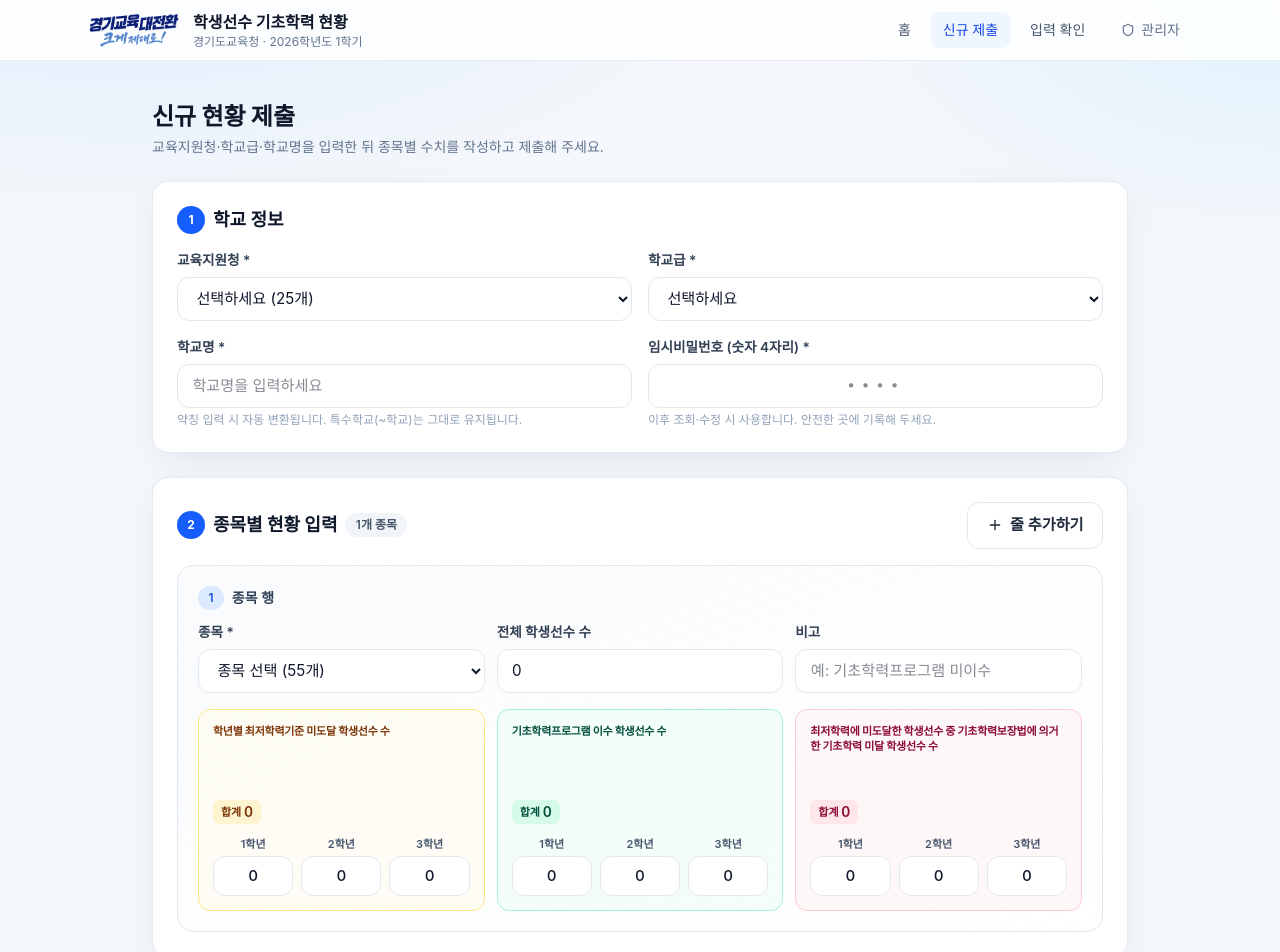
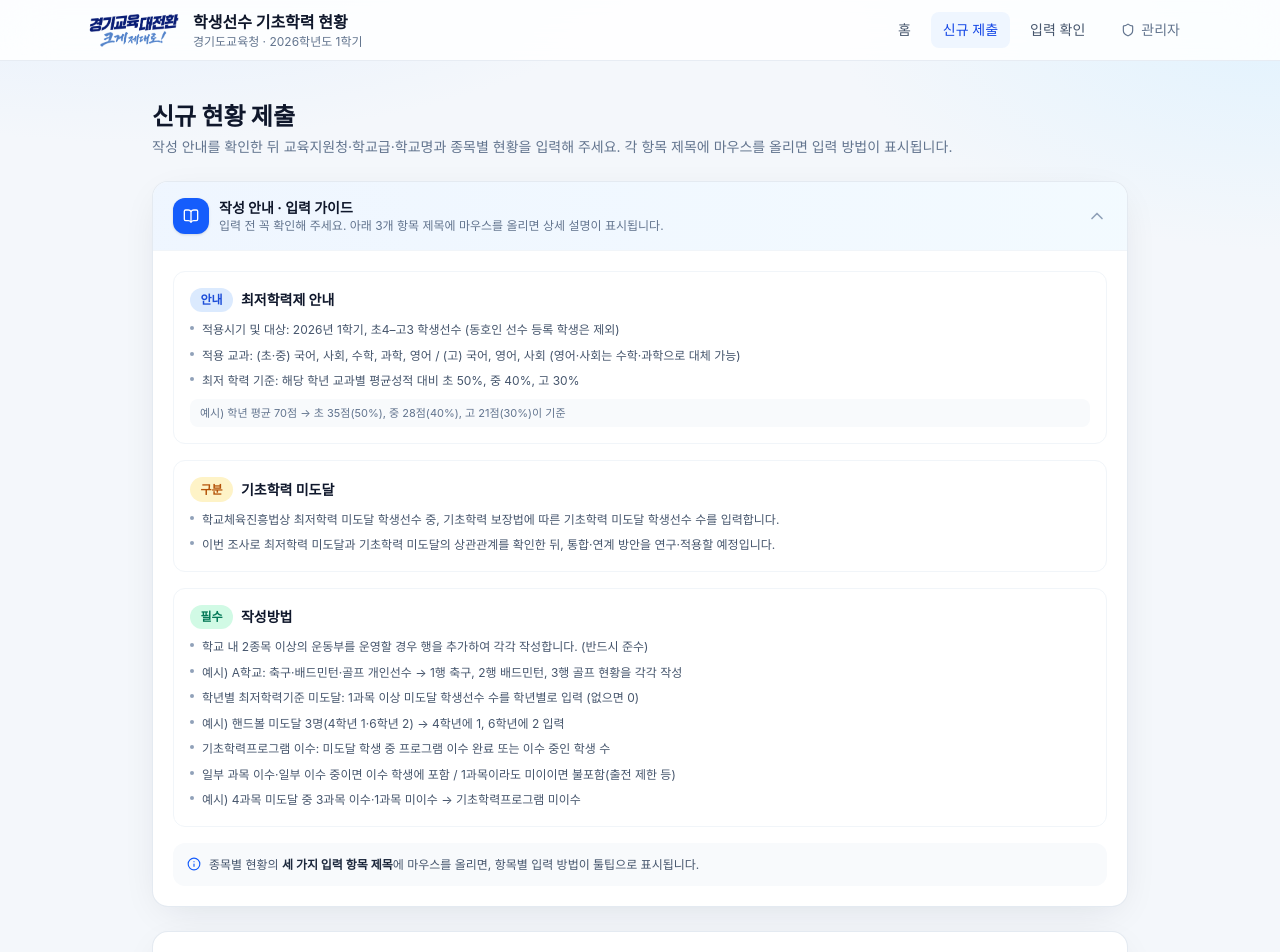
Before and after one commit to ZZombie04/student-athlete-status, a Next.js app: page /submit in a window 1280 px wide. Shown: the top 952 px of the page. Built offline with nearby package versions, Linux system fonts and the light colour scheme; a web font is replaced by a local one.

Commit message:
feat: 신규 제출 작성 안내 가이드 및 3개 지표 제목 호버 툴팁 추가

```diff
--- a/src/app/globals.css
+++ b/src/app/globals.css
@@ -220,6 +220,69 @@ body {
   to { opacity: 1; transform: translateY(0) scale(1); }
 }
 
+/* 지표 제목 호버 툴팁 */
+.metric-tip {
+  position: relative;
+  display: inline;
+  cursor: help;
+}
+.metric-tip-panel {
+  position: absolute;
+  left: 0;
+  top: calc(100% + 8px);
+  z-index: 40;
+  width: min(20rem, 85vw);
+  padding: 0.85rem 1rem;
+  border-radius: 12px;
+  background: #0f172a;
+  color: #f8fafc;
+  font-size: 11px;
+  font-weight: 500;
+  line-height: 1.55;
+  box-shadow: 0 16px 40px -12px rgb(15 23 42 / 0.45);
+  opacity: 0;
+  visibility: hidden;
+  pointer-events: none;
+  transform: translateY(4px);
+  transition: opacity 0.15s ease, transform 0.15s ease, visibility 0.15s;
+}
+.metric-tip-panel::before {
+  content: "";
+  position: absolute;
+  left: 1rem;
+  top: -5px;
+  width: 10px;
+  height: 10px;
+  background: #0f172a;
+  transform: rotate(45deg);
+}
+.metric-tip:hover .metric-tip-panel,
+.metric-tip:focus-within .metric-tip-panel {
+  opacity: 1;
+  visibility: visible;
+  transform: translateY(0);
+}
+.metric-tip-panel strong {
+  display: block;
+  margin-bottom: 0.4rem;
+  font-size: 12px;
+  color: #fff;
+}
+.metric-tip-panel li {
+  margin-top: 0.35rem;
+  padding-left: 0.15rem;
+  color: #e2e8f0;
+}
+/* 오른쪽 카드는 툴팁이 화면 밖으로 나가지 않도록 */
+.metric-tip-panel.align-right {
+  left: auto;
+  right: 0;
+}
+.metric-tip-panel.align-right::before {
+  left: auto;
+  right: 1rem;
+}
+
 /* Number input hide arrows for cleaner look (optional keep for usability) */
 input[type="number"] {
   -moz-appearance: textfield;
--- a/src/app/submit/page.tsx
+++ b/src/app/submit/page.tsx
@@ -16,8 +16,9 @@ export default function SubmitPage() {
             신규 현황 제출
           </h1>
           <p className="mt-1 text-sm text-slate-500">
-            교육지원청·학교급·학교명을 입력한 뒤 종목별 수치를 작성하고
-            제출해 주세요.
+            작성 안내를 확인한 뒤 교육지원청·학교급·학교명과 종목별 현황을
+            입력해 주세요. 각 항목 제목에 마우스를 올리면 입력 방법이
+            표시됩니다.
           </p>
         </div>
         <SubmissionForm
--- /dev/null
+++ b/src/components/InputGuide.tsx
@@ -0,0 +1,154 @@
+"use client";
+
+import { useState } from "react";
+import { BookOpen, ChevronDown, Info } from "lucide-react";
+
+export default function InputGuide() {
+  const [open, setOpen] = useState(true);
+
+  return (
+    <section className="card overflow-hidden border-blue-100/80">
+      <button
+        type="button"
+        onClick={() => setOpen((v) => !v)}
+        className="flex w-full items-center justify-between gap-3 bg-gradient-to-r from-blue-50 to-sky-50/80 px-5 py-4 text-left transition hover:from-blue-50/90"
+      >
+        <div className="flex items-center gap-2.5">
+          <div className="flex h-9 w-9 items-center justify-center rounded-xl bg-blue-600 text-white shadow-sm">
+            <BookOpen className="h-4 w-4" />
+          </div>
+          <div>
+            <div className="text-sm font-bold text-slate-900">
+              작성 안내 · 입력 가이드
+            </div>
+            <div className="text-xs text-slate-500">
+              입력 전 꼭 확인해 주세요. 아래 3개 항목 제목에 마우스를 올리면
+              상세 설명이 표시됩니다.
+            </div>
+          </div>
+        </div>
+        <ChevronDown
+          className={`h-5 w-5 shrink-0 text-slate-400 transition-transform ${
+            open ? "rotate-180" : ""
+          }`}
+        />
+      </button>
+
+      {open && (
+        <div className="space-y-4 border-t border-slate-100 px-5 py-5">
+          <GuideBlock
+            badge="안내"
+            badgeClass="badge-blue"
+            title="최저학력제 안내"
+            items={[
+              "적용시기 및 대상: 2026년 1학기, 초4–고3 학생선수 (동호인 선수 등록 학생은 제외)",
+              "적용 교과: (초·중) 국어, 사회, 수학, 과학, 영어 / (고) 국어, 영어, 사회 (영어·사회는 수학·과학으로 대체 가능)",
+              "최저 학력 기준: 해당 학년 교과별 평균성적 대비 초 50%, 중 40%, 고 30%",
+            ]}
+            note="예시) 학년 평균 70점 → 초 35점(50%), 중 28점(40%), 고 21점(30%)이 기준"
+          />
+
+          <GuideBlock
+            badge="구분"
+            badgeClass="badge-amber"
+            title="기초학력 미도달"
+            items={[
+              "학교체육진흥법상 최저학력 미도달 학생선수 중, 기초학력 보장법에 따른 기초학력 미도달 학생선수 수를 입력합니다.",
+              "이번 조사로 최저학력 미도달과 기초학력 미도달의 상관관계를 확인한 뒤, 통합·연계 방안을 연구·적용할 예정입니다.",
+            ]}
+          />
+
+          <GuideBlock
+            badge="필수"
+            badgeClass="badge-green"
+            title="작성방법"
+            items={[
+              "학교 내 2종목 이상의 운동부를 운영할 경우 행을 추가하여 각각 작성합니다. (반드시 준수)",
+              "예시) A학교: 축구·배드민턴·골프 개인선수 → 1행 축구, 2행 배드민턴, 3행 골프 현황을 각각 작성",
+              "학년별 최저학력기준 미도달: 1과목 이상 미도달 학생선수 수를 학년별로 입력 (없으면 0)",
+              "예시) 핸드볼 미도달 3명(4학년 1·6학년 2) → 4학년에 1, 6학년에 2 입력",
+              "기초학력프로그램 이수: 미도달 학생 중 프로그램 이수 완료 또는 이수 중인 학생 수",
+              "일부 과목 이수·일부 이수 중이면 이수 학생에 포함 / 1과목이라도 미이이면 불포함(출전 제한 등)",
+              "예시) 4과목 미도달 중 3과목 이수·1과목 미이수 → 기초학력프로그램 미이수",
+            ]}
+          />
+
+          <div className="flex items-start gap-2 rounded-xl bg-slate-50 px-3.5 py-3 text-xs leading-relaxed text-slate-600">
+            <Info className="mt-0.5 h-3.5 w-3.5 shrink-0 text-blue-600" />
+            <p>
+              종목별 현황의{" "}
+              <strong className="text-slate-800">세 가지 입력 항목 제목</strong>
+              에 마우스를 올리면, 항목별 입력 방법이 툴팁으로 표시됩니다.
+            </p>
+          </div>
+        </div>
+      )}
+    </section>
+  );
+}
+
+function GuideBlock({
+  badge,
+  badgeClass,
+  title,
+  items,
+  note,
+}: {
+  badge: string;
+  badgeClass: string;
+  title: string;
+  items: string[];
+  note?: string;
+}) {
+  return (
+    <div className="rounded-xl border border-slate-100 bg-white p-4">
+      <div className="mb-2 flex items-center gap-2">
+        <span className={`badge ${badgeClass}`}>{badge}</span>
+        <h3 className="text-sm font-bold text-slate-900">{title}</h3>
+      </div>
+      <ul className="space-y-1.5 text-xs leading-relaxed text-slate-600">
+        {items.map((t, i) => (
+          <li key={i} className="flex gap-2">
+            <span className="mt-1.5 h-1 w-1 shrink-0 rounded-full bg-slate-400" />
+            <span>{t}</span>
+          </li>
+        ))}
+      </ul>
+      {note && (
+        <p className="mt-2 rounded-lg bg-slate-50 px-2.5 py-1.5 text-[11px] text-slate-500">
+          {note}
+        </p>
+      )}
+    </div>
+  );
+}
+
+/** 3개 지표 카드 제목용 호버 툴팁 본문 */
+export const METRIC_TOOLTIPS = {
+  fail: {
+    title: "학년별 최저학력기준 미도달 학생선수 수",
+    lines: [
+      "학생선수 중 1과목 이상 최저학력기준에 미도달한 학생선수의 수를 학년별로 입력합니다.",
+      "미도달 학생이 없으면 0으로 입력합니다.",
+      "예시) 핸드볼 종목에서 미도달 3명(4학년 1명, 6학년 2명) → 4학년에 1, 6학년에 2 입력",
+      "최저학력 기준: 해당 학년 교과 평균 대비 초 50% · 중 40% · 고 30%",
+    ],
+  },
+  complete: {
+    title: "기초학력프로그램 이수 학생선수 수",
+    lines: [
+      "학년별 최저학력기준 미도달 학생선수 중, 기초학력프로그램을 이수 완료 또는 이수 중인 학생선수 수를 입력합니다.",
+      "2개 과목 이상 미도달 학생이 일부 과목은 이수 완료·일부는 이수 중인 경우 → 이수 학생선수에 포함합니다.",
+      "1개 과목이라도 기초학력프로그램을 미이수한 경우 → 이수 학생선수 수에 포함하지 않습니다.",
+      "예시) 4과목 미도달 중 3과목 이수·1과목 미이수 → 미이수(이수 수에 불포함), 경기대회 출전 제한 등 조치 대상",
+    ],
+  },
+  basicFail: {
+    title: "기초학력 미달 학생선수 수",
+    lines: [
+      "최저학력(학교체육진흥법) 미도달 학생선수 중, 기초학력 보장법에 따른 기초학력 미도달 학생선수 수를 입력합니다.",
+      "금번 조사로 최저학력 미도달과 기초학력 미도달의 상관관계를 확인한 뒤 통합·연계 방안을 연구·적용할 예정입니다.",
+      "적용 대상: 2026년 1학기 초4–고3 학생선수 (동호인 선수 제외)",
+    ],
+  },
+} as const;
--- a/src/components/SubmissionForm.tsx
+++ b/src/components/SubmissionForm.tsx
@@ -10,6 +10,7 @@ import {
   X,
   CheckCircle2,
   AlertCircle,
+  HelpCircle,
 } from "lucide-react";
 import {
   REGIONS,
@@ -21,6 +22,7 @@ import {
 import { normalizeSchoolName, schoolLevelLabel } from "@/lib/school-name";
 import type { SportEntryInput, SubmissionPublic } from "@/lib/types";
 import IntInput from "@/components/IntInput";
+import InputGuide, { METRIC_TOOLTIPS } from "@/components/InputGuide";
 import { downloadSchoolExcel } from "@/lib/download-school-excel";
 
 function emptySport(): SportEntryInput {
@@ -227,6 +229,8 @@ export default function SubmissionForm({
 
   return (
     <div className="space-y-6">
+      {mode === "create" && <InputGuide />}
+
       {/* Step 1: Meta */}
       <section className="card p-5 sm:p-6">
         <div className="mb-4 flex items-center gap-2">
@@ -420,6 +424,8 @@ export default function SubmissionForm({
               <div className="mt-4 grid grid-cols-1 items-stretch gap-3 lg:grid-cols-3">
                 <MetricGroup
                   title="학년별 최저학력기준 미도달 학생선수 수"
+                  tooltip={METRIC_TOOLTIPS.fail}
+                  tipAlign="left"
                   grades={grades}
                   values={[row.failG1, row.failG2, row.failG3]}
                   onChange={(g1, g2, g3) =>
@@ -433,6 +439,8 @@ export default function SubmissionForm({
                 />
                 <MetricGroup
                   title="기초학력프로그램 이수 학생선수 수"
+                  tooltip={METRIC_TOOLTIPS.complete}
+                  tipAlign="center"
                   grades={grades}
                   values={[row.completeG1, row.completeG2, row.completeG3]}
                   onChange={(g1, g2, g3) =>
@@ -446,6 +454,8 @@ export default function SubmissionForm({
                 />
                 <MetricGroup
                   title="최저학력에 미도달한 학생선수 중 기초학력보장법에 의거한 기초학력 미달 학생선수 수"
+                  tooltip={METRIC_TOOLTIPS.basicFail}
+                  tipAlign="right"
                   grades={grades}
                   values={[
                     row.basicFailG1,
@@ -666,12 +676,16 @@ function Info({ label, value }: { label: string; value: string }) {
 
 function MetricGroup({
   title,
+  tooltip,
+  tipAlign = "left",
   grades,
   values,
   onChange,
   color,
 }: {
   title: string;
+  tooltip: { title: string; lines: readonly string[] };
+  tipAlign?: "left" | "center" | "right";
   grades: [string, string, string];
   values: [number, number, number] | number[];
   onChange: (g1: number, g2: number, g3: number) => void;
@@ -699,15 +713,31 @@ function MetricGroup({
 
   return (
     <div
-      className={`flex h-full min-h-[190px] flex-col rounded-xl border p-3.5 ${styles.box}`}
+      className={`relative flex h-full min-h-[190px] flex-col overflow-visible rounded-xl border p-3.5 ${styles.box}`}
     >
-      {/* 제목 영역: 3카드 동일 고정 높이 → 입력칸 Y축 정렬 */}
-      <div className="mb-2 flex h-[4.25rem] shrink-0 items-start overflow-hidden">
-        <div
-          className={`line-clamp-3 text-[11px] font-bold leading-[1.35] tracking-tight ${styles.title}`}
-          title={title}
-        >
-          {title}
+      {/* 제목 + 호버 툴팁 */}
+      <div className="mb-2 flex h-[4.25rem] shrink-0 items-start">
+        <div className="metric-tip w-full">
+          <div
+            className={`line-clamp-3 text-[11px] font-bold leading-[1.35] tracking-tight underline decoration-dotted decoration-slate-400/80 underline-offset-2 ${styles.title}`}
+            tabIndex={0}
+          >
+            <span className="inline-flex items-start gap-1">
+              {title}
+              <HelpCircle className="mt-0.5 h-3 w-3 shrink-0 opacity-60" />
+            </span>
+          </div>
+          <div
+            className={`metric-tip-panel ${tipAlign === "right" ? "align-right" : ""} ${tipAlign === "center" ? "!left-1/2 !-translate-x-1/2" : ""}`}
+            role="tooltip"
+          >
+            <strong>{tooltip.title}</strong>
+            <ul className="list-none p-0 m-0">
+              {tooltip.lines.map((line, i) => (
+                <li key={i}>· {line}</li>
+              ))}
+            </ul>
+          </div>
         </div>
       </div>
 
@@ -717,7 +747,6 @@ function MetricGroup({
         합계&nbsp;<span className="tabular-nums text-sm">{sum}</span>
       </div>
 
-      {/* 입력 영역: 항상 하단 동일 라인 */}
       <div className="mt-auto grid grid-cols-3 gap-2">
         {[0, 1, 2].map((i) => (
           <div key={i} className="flex min-w-0 flex-col">
```
